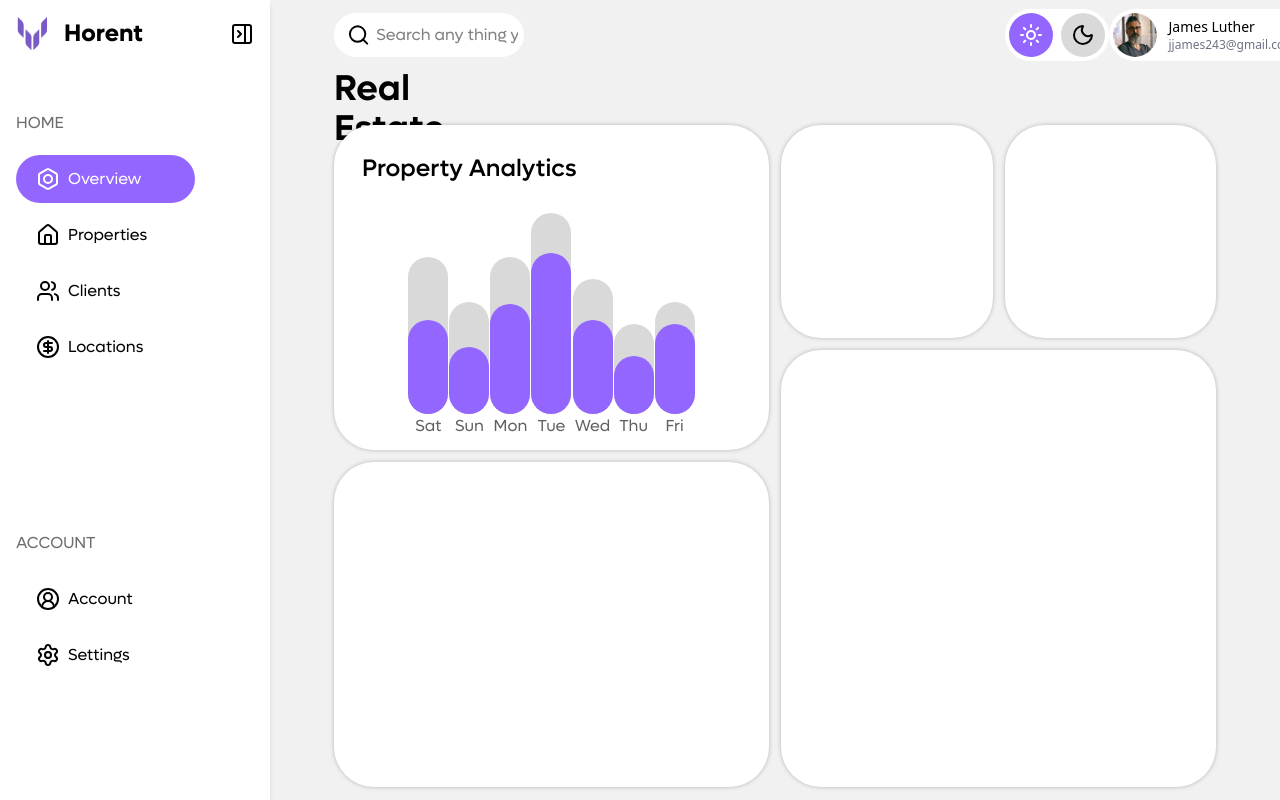
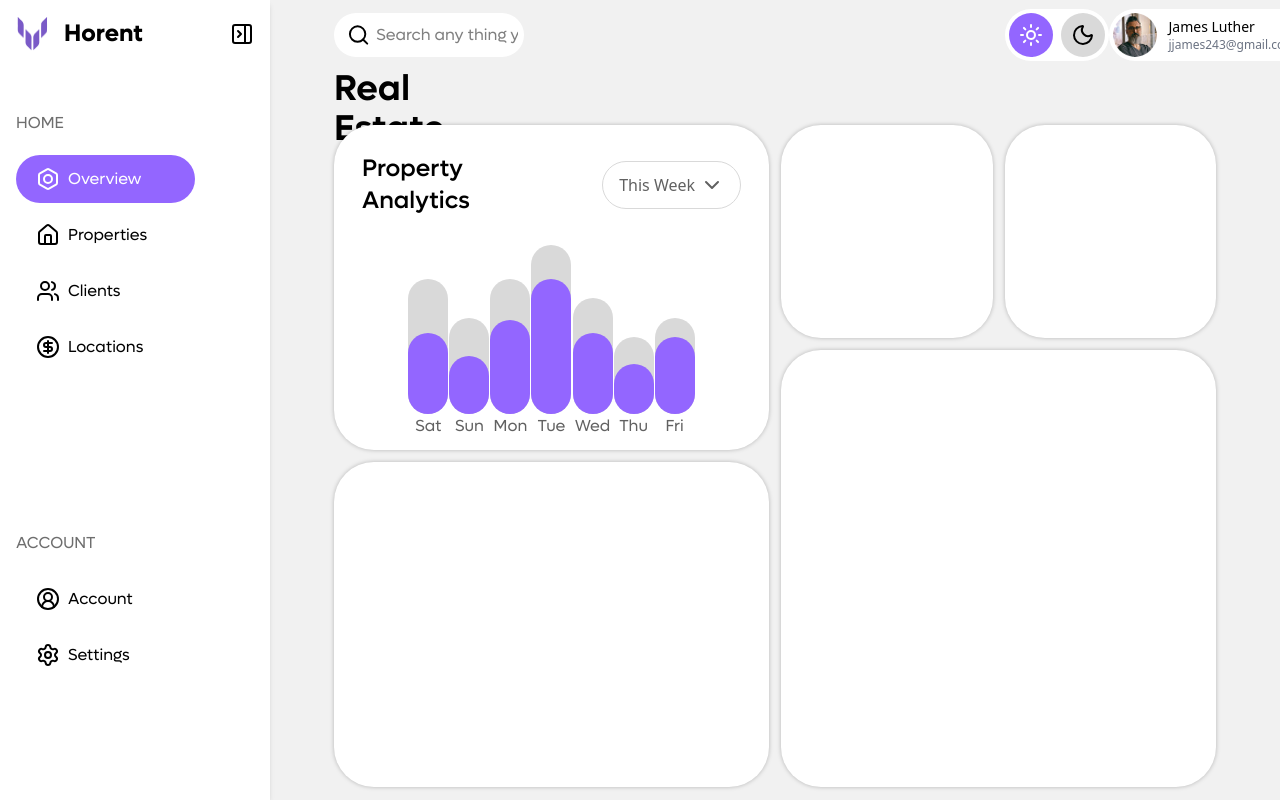
Before and after one commit to m0hkx/Horent, a React (Vite) app: page / in a window 1280 px wide. Built offline with nearby package versions, Linux system fonts and the light colour scheme.

Commit message:
Finish property analytics box

```diff
--- a/src/components/layout/Overview.tsx
+++ b/src/components/layout/Overview.tsx
@@ -1,4 +1,5 @@
 import Topbar from "./Topbar";
+import { ChevronDown } from "lucide-react";
 
 function Overview() {
     return (
@@ -7,8 +8,13 @@ function Overview() {
                 <Topbar />
                 <h1 className="row-start-2 col-span-2 self-end-safe text-4xl" style={{ fontFamily: 'Lufga', fontWeight: 600 }}>Real Estate</h1>
                 <div className="bg-[#FFFFFF] row-start-3 row-span-6 col-span-6 rounded-[40px] drop-shadow-[0_0_2px_rgba(0,0,0,0.25)] flex flex-col">
-                    <div>
+                    <div className="flex justify-between items-center">
                         <h1 className="text-2xl p-7" style={{ fontFamily: 'Lufga', fontWeight: 500 }}>Property Analytics</h1>
+
+                        <div className="border border-[#D9D9D9] w-35 h-12 rounded-full mr-7 flex items-center justify-between p-4 cursor-pointer">
+                            <p className="text-[#616161]">This Week</p>
+                            <ChevronDown color="#616161" />
+                        </div>
                     </div>
                     <ul className="flex justify-between w-3/4 text-[#616161] pb-3 px-5 mx-auto flex-1 items-end" style={{ fontFamily: 'Lufga', fontWeight: 400 }}>
                         <li className="flex flex-col items-center justify-end h-full">
```
